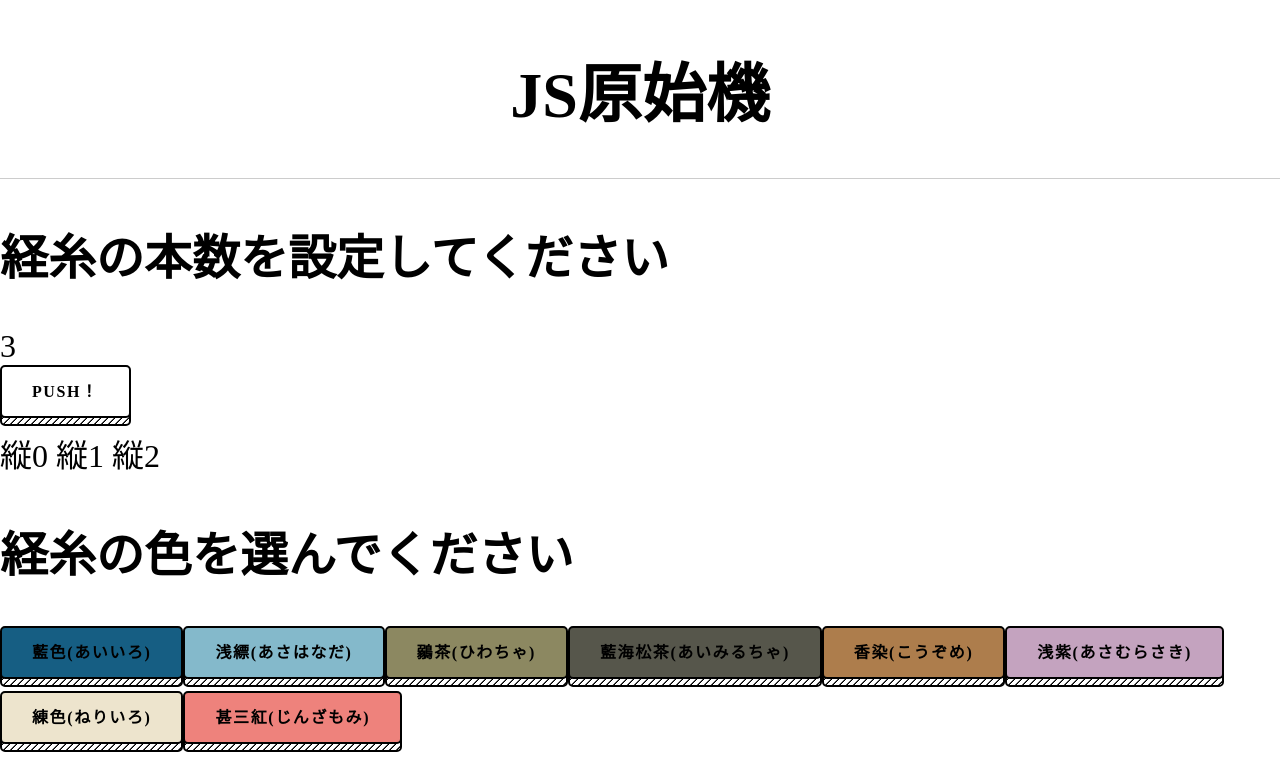
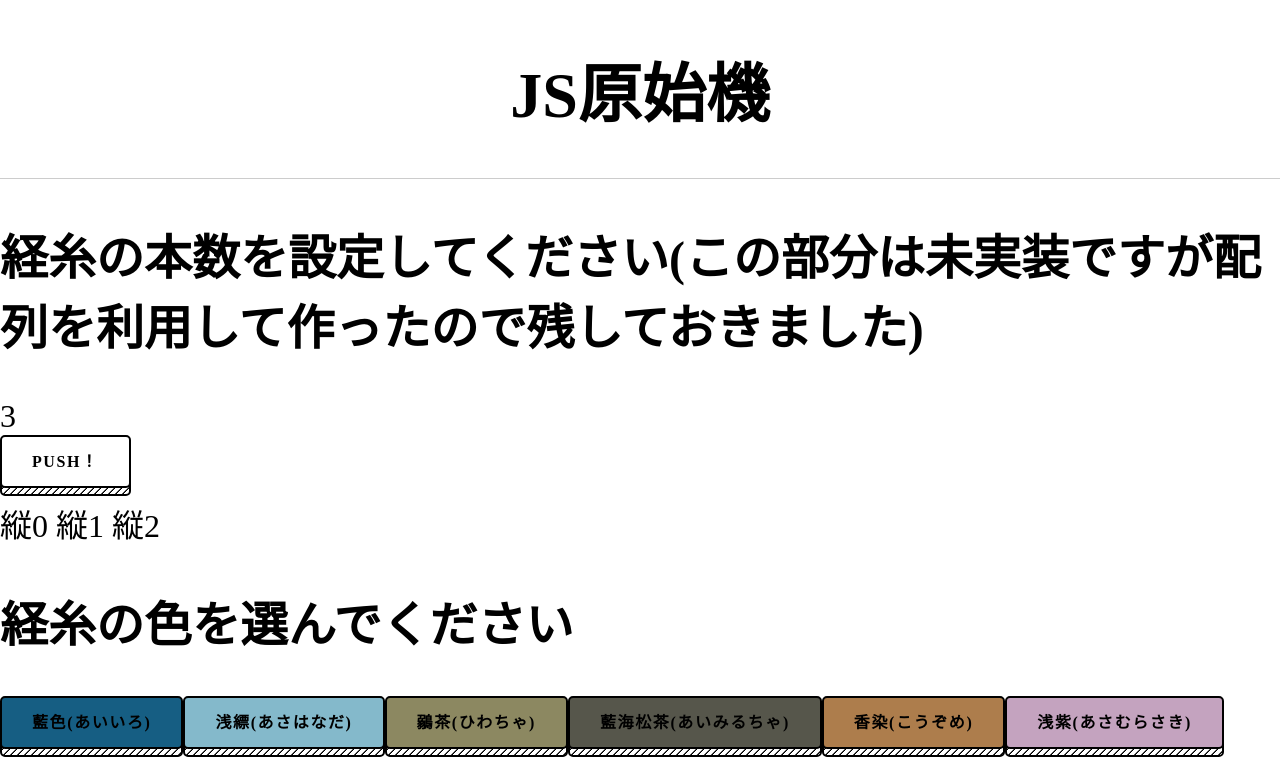
Before and after one commit to kapponazoo/kadai, a plain HTML site: page index.html in a window 1280 px wide. Shown: the top 758 px of the page. Drawn offline with Linux system fonts and the light colour scheme.

Commit message:
提出状態

```diff
--- a/index.html
+++ b/index.html
@@ -16,7 +16,7 @@
     </header>
 <!--経糸の選択-->
 <section id="Warp">
-    <h2>経糸の本数を設定してください</h2>
+    <h2>経糸の本数を設定してください(この部分は未実装ですが配列を利用して作ったので残しておきました)</h2>
     <div id="Warplength">
         <div id="WarplengthCount">3</div>
         <a class="btn btn-border" id="WarplengthBtn"><span>PUSH！</span></a>
```
